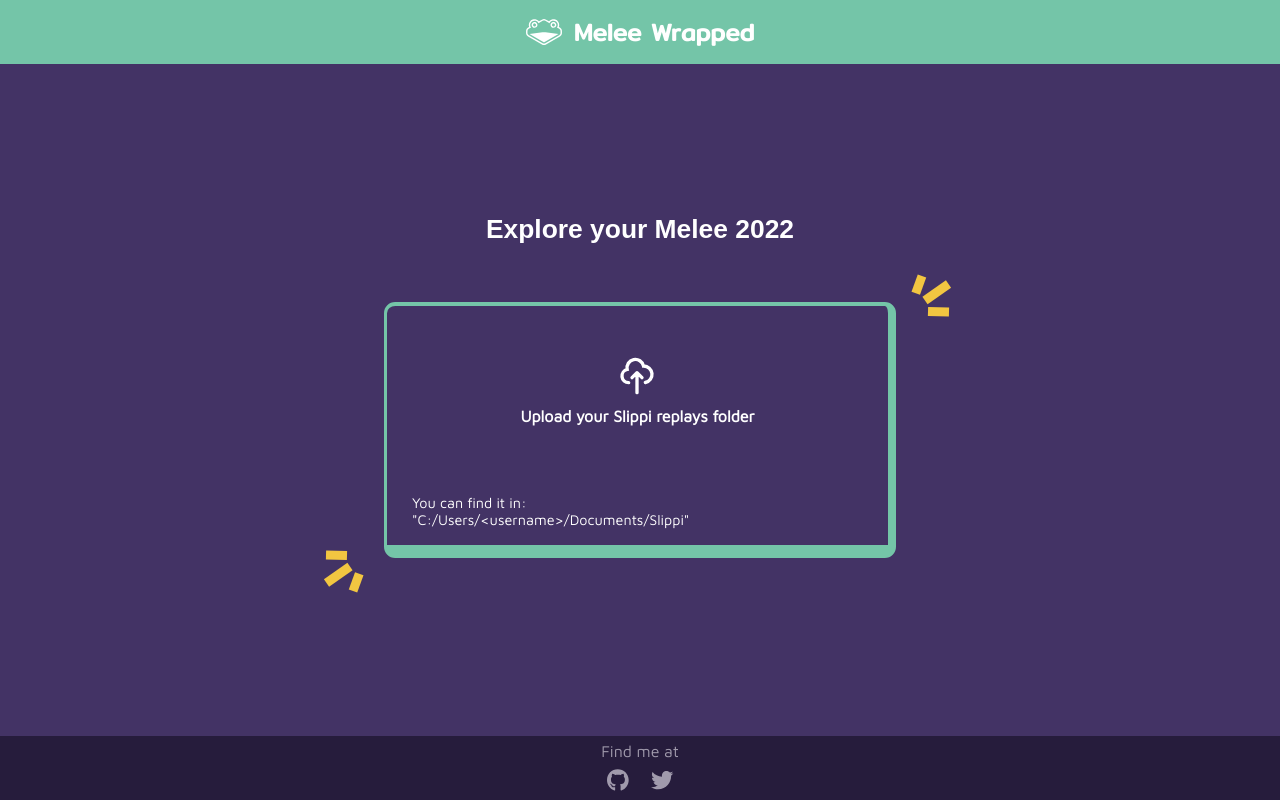
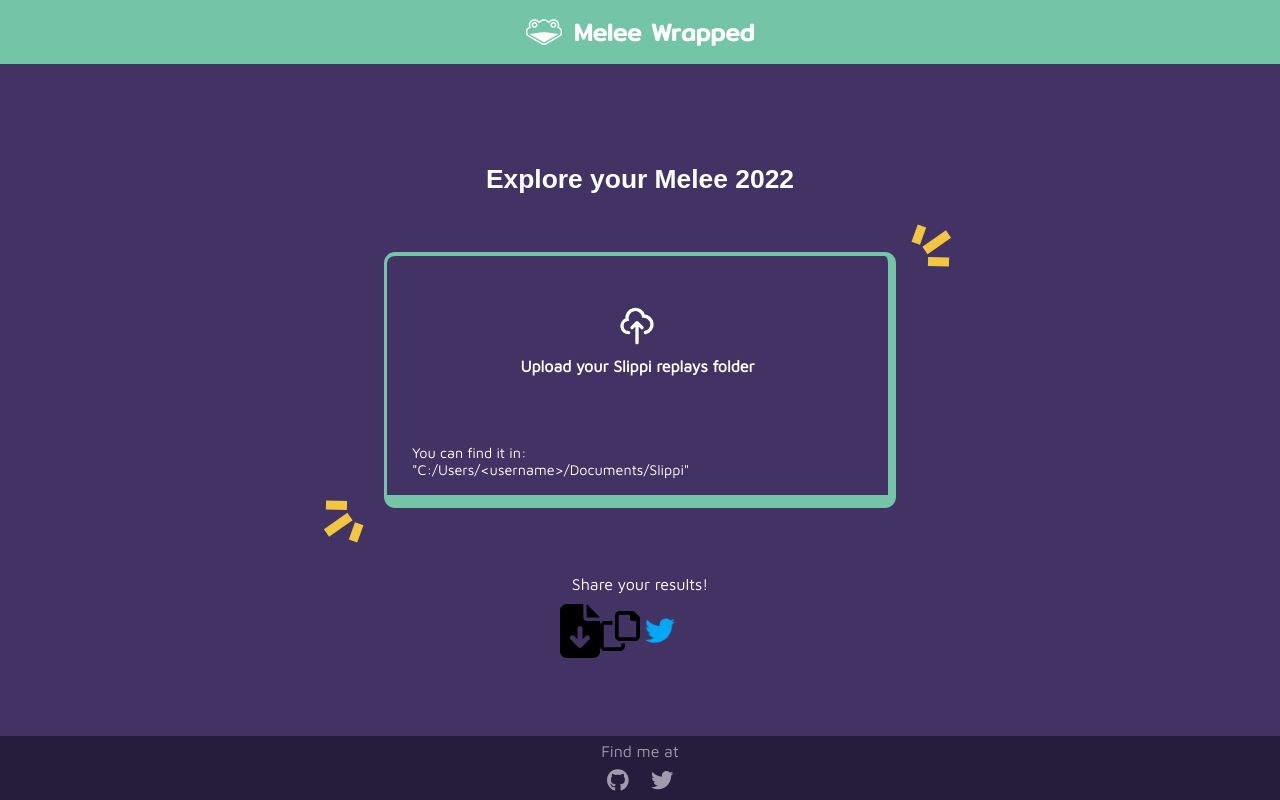
Before and after one commit to CMarah/MeleeWrapped, a React (Create React App) app: page / in a window 1280 px wide. Built offline with nearby package versions, Linux system fonts and the light colour scheme; a web font is replaced by a local one.

Commit message:
Extra sharing options basic version

```diff
--- a/src/App.tsx
+++ b/src/App.tsx
@@ -3,8 +3,8 @@ import {
   useState,
   useRef,
   useCallback,
+  useEffect,
 }                          from 'react';
-import { toBlob }          from 'html-to-image';
 import SlpFilesProcessor   from './components/SlpFilesProcessor';
 import CodeInput           from './components/CodeInput';
 import ResultsDisplay      from './components/ResultsDisplay';
@@ -14,6 +14,10 @@ import Sharer              from './components/Sharer';
 import { Result }          from './lib/types';
 import slippilogo          from './images/slippilogo.svg';
 import yellow_icons_1      from './images/yellow-icons-1.svg';
+import {
+  screenshotAndCopy,
+  toBase64,
+}                          from './lib/utils';
 
 const App = () => {
   // Basic data
@@ -23,22 +27,22 @@ const App = () => {
   const [ started, setStarted ] = useState(false);
   const [ done, setDone       ] = useState(false);
 
-  // Share screenshot logic
+  // Screenshot logic
   const main_ref = useRef<HTMLDivElement>(null);
+  const [ screenshot, setScreenshot ] = useState<string>('');
+  const [ screenshot_blob, setScreenshotBlob ] = useState<Blob>(new Blob());
   const takeScreenshot = useCallback(() => {
-    if (!done || !main_ref.current) return;
-    toBlob(main_ref.current)
-      .then(blob => {
-        if (!blob) return;
-        const type = blob.type;
-        navigator.clipboard.write([
-          new ClipboardItem({ [type]: blob })
-        ]);
-      })
-      .catch((err) => {
-        console.log('Error rendering image:', err);
-      });
-  }, [done, main_ref]);
+    if (!main_ref.current) return null;
+    return screenshotAndCopy(main_ref.current);
+  }, [main_ref]);
+  useEffect(() => {
+    // When done, set screenshot after 1 sec
+    if (done) setTimeout(async () => {
+      const blob = await takeScreenshot();
+      setScreenshotBlob(blob || new Blob());
+      toBase64(blob).then(setScreenshot);
+    }, 1000);
+  }, [done, setScreenshot, takeScreenshot]);
 
   return (<div className="App">
     <div className="App-header">
@@ -76,7 +80,7 @@ const App = () => {
           }</div>
         </div>
       </div>
-      {done && (<Sharer takeScreenshot={takeScreenshot}/>)}
+      {(<Sharer takeScreenshot={takeScreenshot} screenshot={screenshot} screenshot_blob={screenshot_blob}/>)}
     </div>
     <Footer/>
   </div>);
--- a/src/components/Sharer.tsx
+++ b/src/components/Sharer.tsx
@@ -2,14 +2,26 @@ import React, {
   useState,
 }                  from 'react';
 import twitterlogo from '../images/twitter.png';
+import copyicon    from '../images/copy.svg';
+import dlicon      from '../images/download.svg';
+
+
+const userAgent = navigator.userAgent;
+const is_chrome = userAgent.match(/chrome|chromium|crios/i);
+// TODO use this to not render text
 
 interface SharerProps {
+  screenshot: string;
+  screenshot_blob: Blob;
   takeScreenshot: any;
 }
 
-const twitterUrl = (text: string) => `https://twitter.com/intent/tweet?text=${encodeURIComponent(text)}`;
+const twitterUrl = (text: string, url: string) =>
+  `https://twitter.com/intent/tweet?text=${encodeURIComponent(text)}&url=${encodeURIComponent(url)}`;
 
 const Sharer: React.FC<SharerProps> = ({
+  screenshot,
+  screenshot_blob,
   takeScreenshot,
 }) => {
   const [ waiting, setWaiting ] = useState(false);
@@ -20,19 +32,36 @@ const Sharer: React.FC<SharerProps> = ({
     setWaiting(true);
     setTimeout(() => {
       setWaiting(false);
-      const text = 'Check out my Melee 2022 recap! #MeleeWrapped \n https://melee-wrapped.marah.dev';
-      window.open(twitterUrl(text), '_blank');
+      const text = 'Check out my Melee 2022 recap! #MeleeWrapped \n';
+      const url = 'https://melee-wrapped.marah.dev';
+      window.open(twitterUrl(text, url), '_blank');
     }, 4000);
   };
 
+  const copyImage = () => {
+
+  };
+
   return (<div className="flex flex-col items-center" style={{height: '10em', width: '72em'}}>
-    {!waiting && (<div>
-      Share your results!
+    {!waiting && (<div className="flex flex-col items-center" style={{gap: '0.5em'}}>
+      <div>Share your results!</div>
+      <div className="flex items-center" style={{width: '10em'}}>
+        <div className="flex-grow">
+          <a download="melee-wrapped.png" href={URL.createObjectURL(screenshot_blob)}>
+            <img src={dlicon} alt="copy"/>
+          </a>
+        </div>
+        {is_chrome && (<div className="flex-grow">
+          <img src={copyicon} alt="copy" onClick={copyImage}/>
+        </div>)}
+        <div className="flex-grow">
+          <img
+            src={twitterlogo} alt="twitter" style={{width: "2.5em", cursor: "pointer"}}
+            onClick={shareOnTwitter}
+          />
+        </div>
+      </div>
     </div>)}
-    {!waiting && (<img
-      src={twitterlogo} alt="" style={{width: "2.5em", cursor: "pointer"}}
-      onClick={shareOnTwitter}
-    />)}
     {waiting && (<div style={{marginBottom: '1em'}}>
       Results <b>copied to clipboard</b>,<br/> paste them on the twitter tab that will open...
     </div>)}
@@ -42,5 +71,5 @@ const Sharer: React.FC<SharerProps> = ({
     </div>)}
   </div>);
 };
-// TODO add copy button
+
 export default Sharer;
--- a/src/components/displays/CompleteDisplay.tsx
+++ b/src/components/displays/CompleteDisplay.tsx
@@ -51,6 +51,7 @@ const CharLine: React.FC<CompleteDisplayLineProps> = ({ data }) => {
 const NemesisLine: React.FC<CompleteDisplayLineProps> = ({ data }) => {
   const { games, winrate, names } = data.nemesis[0];
   const nemesis_name = Object.keys(names)[0];
+     // TODO dont use 'nemesis', maybe 'most played opponent'?
   return (<div className="flex flex-grow flex-col relative justify-center">
     <span>
       Your nemesis was
--- a/src/components/displays/CornerIcon.tsx
+++ b/src/components/displays/CornerIcon.tsx
@@ -124,7 +124,7 @@ export const CornerIcon: React.FC<Props> = ({ char_name, place_left, is_turnip }
   }[char_name]) || slippilogo;
   const conditional_style = place_left ? { left: "-5em", bottom: "-5em" } :
     is_turnip ? { right: "0", top: "-1em" } :
-    { right: "-3em", bottom: "5em" };
+    { right: "-3em", bottom: "-5em" };
   return (
     <img src={source_to_use} alt="" style={{
       width: is_turnip ? "4em" : "20em",
--- a/src/lib/results.ts
+++ b/src/lib/results.ts
@@ -159,7 +159,6 @@ export const getData = (valid_results: Array<Result>, codes: Array<string>): (Cl
   if (valid_results.length === 0) return null;
 
   const match_info = valid_results.map(getMatchInfo(codes));
-  console.log('IR', valid_results, match_info);
   const data = synthetizeData(match_info, valid_results.length);
 
   const [ nemesis, stages, my_chars, op_chars ] = ['nemesis', 'stages', 'my_chars', 'op_chars']
@@ -180,6 +179,6 @@ export const getData = (valid_results: Array<Result>, codes: Array<string>): (Cl
     my_chars,
     op_chars,
   };
-  console.log('RES', res);
+  console.log('data', res);
   return res;
 };
--- /dev/null
+++ b/src/lib/utils.ts
@@ -0,0 +1,28 @@
+import { toBlob }          from 'html-to-image';
+
+export const screenshotAndCopy = (current_ref: HTMLDivElement) =>
+  toBlob(current_ref)
+    .then(blob => {
+      if (!blob) return null;
+      const type = blob.type;
+      navigator.clipboard.write([
+        new ClipboardItem({ [type]: blob })
+      ]);
+      return blob;
+    })
+    .catch((err) => {
+      console.log('Error rendering image:', err);
+      return null;
+    });
+
+export const toBase64 = (blob: Blob | null) => {
+  if (!blob) return Promise.resolve('');
+  const reader = new FileReader();
+  reader.readAsDataURL(blob);
+  return new Promise<string>((resolve) => {
+    reader.onloadend = () => {
+      console.log('HERE', blob, reader.result);
+      return resolve((reader.result || '') as string);
+    }
+  });
+};
--- a/src/lib/worker.js
+++ b/src/lib/worker.js
@@ -39,10 +39,8 @@ const processGame = file => {
   const game = new SlippiGame(new Uint8Array(result));
 
   const metadata = game.getMetadata();
-  console.log(metadata);
   if (invalidMetadata(metadata)) return null;
   const stats = game.getStats();
-  console.log(stats);
   if (invalidStats(stats)) return null;
 
   return {
```
Also changed, not shown: src/images/copy.svg (added), src/images/download.svg (added).
